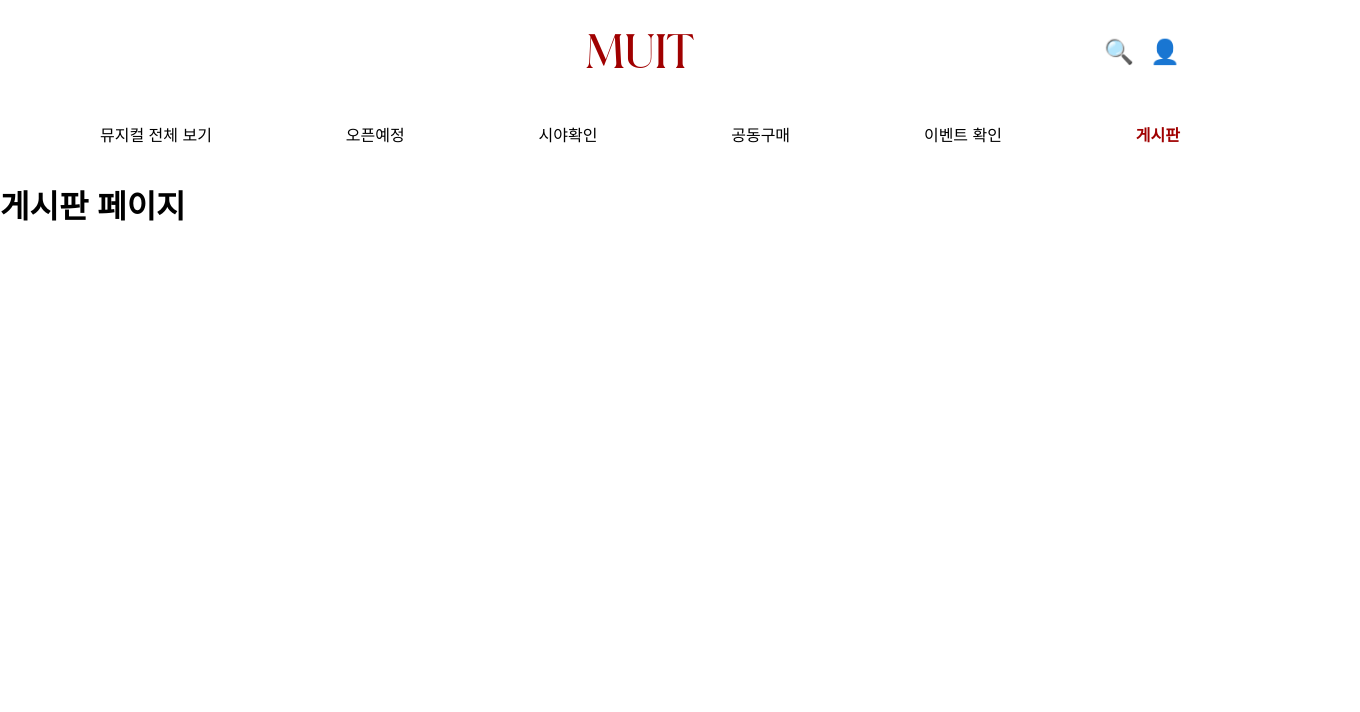
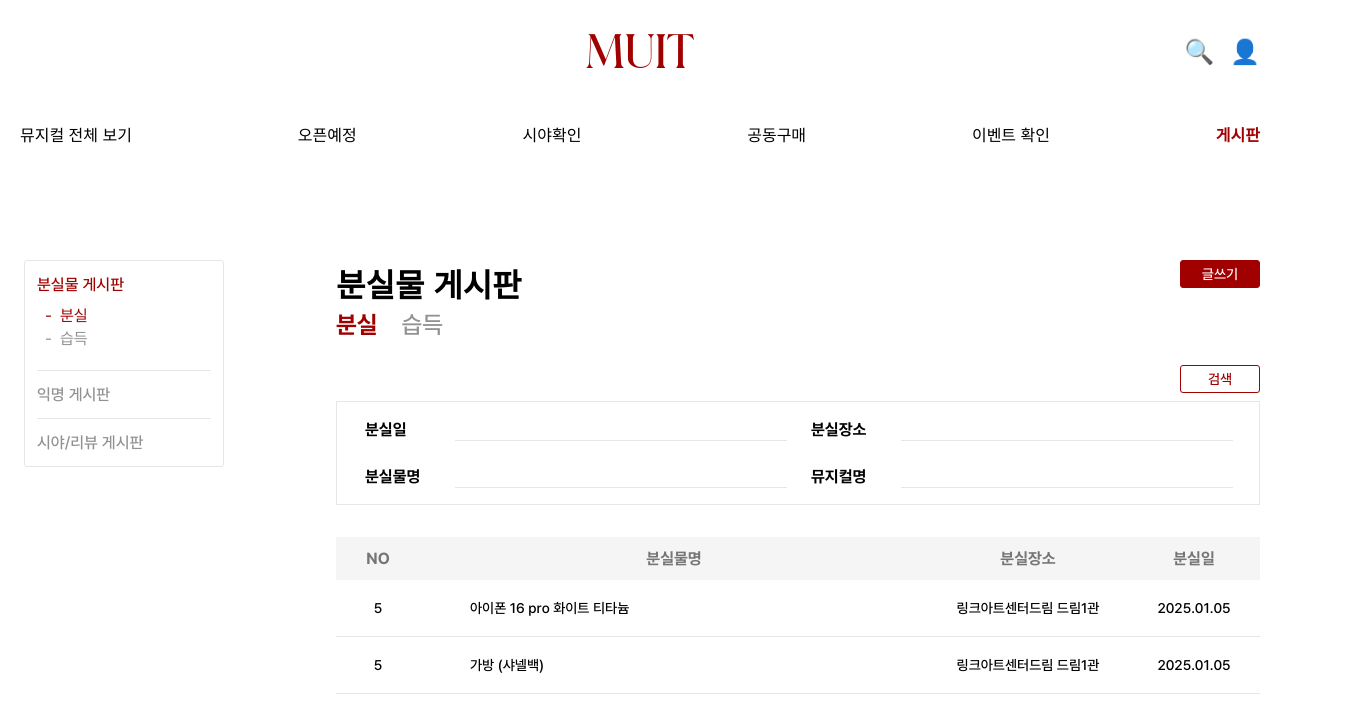
Before and after one commit to MUIT-UMC/Frontend, a React (Vite) app: page /board in a window 1280 px wide. Shown: the top 712 px of the page, 1360 px wide, since content can reach past the window. Built offline with nearby package versions, Linux system fonts and the light colour scheme.

Commit message:
[FEAT] 게시판 페이지 UI 구현 1
분실물 게시판 [분실] 페이지 UI 구현

```diff
--- /dev/null
+++ b/src/components/board/BoardMenu.jsx
@@ -0,0 +1,99 @@
+import React from "react";
+import { Link } from "react-router-dom";
+import styled from "styled-components";
+
+function BoardMenu() {
+  return (
+  <>
+    <MenuContainer>
+      <MenuGroup>
+          <MainMenu color='#A00000'>분실물 게시판</MainMenu>
+          <SubMenu>
+            <Li color='#A00000'>분실</Li>
+            <Li>습득</Li>
+          </SubMenu>
+        </MenuGroup>
+        <hr />
+        <MenuGroup>
+          <MainMenu>익명 게시판</MainMenu>
+        </MenuGroup>
+        <hr />
+        <MenuGroup>
+          <MainMenu>시야/리뷰 게시판</MainMenu>
+        </MenuGroup>
+      </MenuContainer>
+  </>
+  )
+}
+
+export default BoardMenu;
+
+const MenuContainer = styled.div`
+  display: flex;
+  width: 174px;
+  padding: 12px;
+  flex-direction: column;
+  align-items: flex-start;
+  gap: 12px;
+  border-radius: 3px;
+  border: 1px solid var(--Gray-outline, #E6E6E6);
+  background: none;
+
+  hr {
+  border: none;
+  border-top: 1px solid #E6E6E6; /* 가로선 생성 */
+  width: 100%; /* 부모 요소 너비에 맞춤 */
+  margin: 0px;
+}
+`;
+
+
+const MenuGroup = styled.div`
+  display: flex;
+  flex-direction: column;
+`;
+
+const MainMenu = styled.div`
+  color: ${(props) => props.color ? props.color : '#919191'};
+
+  /* Body-me */
+  font-family: Pretendard;
+  font-size: 16px;
+  font-style: normal;
+  font-weight: 500;
+   &:hover {
+      font-weight: 900;
+    }
+  `
+  ;
+
+const SubMenu = styled.ul`
+  list-style-type: none;
+  padding: 0px;
+  margin: 8px;
+
+  li {
+
+  }
+`;
+
+const Li = styled.li`
+  font-family: Pretendard;
+    font-size: 16px;
+    font-weight: normal;
+    color: ${(props) => props.color ? props.color : '#919191'};
+    cursor: pointer;
+     list-style: none; /* 기본 목록 스타일 제거 */
+
+    /* 대시 추가 */
+    &::before {
+      content: '-'; /* 대시(-) 추가 */
+      margin-right: 8px; /* 텍스트와 대시 간격 조절 */
+      color: ${(props) => props.color ? props.color : '#919191'}; /* 대시 색상 */
+    }
+
+    &:hover {
+      font-weight: 900;
+    }
+
+`
--- /dev/null
+++ b/src/components/board/LostItemSearchBar.jsx
@@ -0,0 +1,55 @@
+import React from "react";
+import { Link } from "react-router-dom";
+import styled from "styled-components";
+
+function LostItemSearchBar() {
+  return (
+  <>
+    <LostItemWrapper>
+      <SearchForm>
+      <div>분실일</div><Input /> <div>분실장소</div><Input />
+      </SearchForm>
+
+      <SearchForm>
+      <div>분실물명</div><Input /><div>뮤지컬명</div><Input />
+      </SearchForm>
+    </LostItemWrapper>
+  </>
+  )
+}
+
+export default LostItemSearchBar;
+
+const LostItemWrapper = styled.div`
+  display: flex;
+  flex-direction: column;
+  width: 866px;
+  justify-content: center;
+  gap: 24px;
+  flex-wrap: wrap;
+  border: 1px solid var(--Gray-outline, #E6E6E6);
+  padding: 16px 28px;
+`
+
+const SearchForm = styled.div`
+display: flex;
+flex-direction: row;
+div {
+  width: 90px;
+  color: #000;
+
+/* Body-bold */
+font-family: Pretendard;
+font-size: 16px;
+font-style: normal;
+font-weight: 700;
+line-height: normal;
+}
+`
+const Input = styled.input`
+  border: none;
+  border-bottom: 1px solid #E6E6E6;
+  width: 328px;
+stroke: var(--Gray-outline, #E6E6E6);
+margin-right: 24px;
+`
--- /dev/null
+++ b/src/components/board/PostList.jsx
@@ -0,0 +1,73 @@
+import React from "react";
+import { Link } from "react-router-dom";
+import styled from "styled-components";
+
+function PostList() {
+  return (
+  <>
+    <PostListWrapper>
+        <th>NO</th><th>분실물명</th><th>분실장소</th><th>분실일</th>
+        <tr>
+          <td width='64px'>5</td><td >아이폰 16 pro 화이트 티타늄</td><td width='180px'>링크아트센터드림 드림1관</td><td width="112px">2025.01.05</td>
+        </tr>
+        <tr>
+          <td width='64px'>5</td><td >가방 (샤넬백)</td><td width='180px'>링크아트센터드림 드림1관</td><td width="112px">2025.01.05</td>
+        </tr>
+    </PostListWrapper>
+  </>
+  )
+}
+
+export default PostList;
+
+const PostListWrapper = styled.table`
+  width: 100%;
+  border-collapse: collapse;
+  margin-top: 20px;
+  font-family: Pretendard, sans-serif;
+  text-align: center;
+  margin-top: 32px;
+
+  th, td {
+
+    padding: 10px;
+    width: ${(props) => props.width ? props.width : ""};
+
+  }
+
+  th {
+    background: #F5F5F5;
+    text-align: center;
+    color: #757575;
+
+    /* Body-bold */
+    font-family: Pretendard;
+    font-size: 16px;
+    font-style: normal;
+    font-weight: 700;
+    line-height: normal;
+
+  }
+  td:nth-child(2) {
+    text-align: left;
+    padding-left: 50px;
+  }
+  td {
+    color: #000;
+    border-bottom: 1px solid #E6E6E6;
+    padding-top: 18px;
+    padding-bottom: 18px;
+
+  /* Body-tiny-md */
+  font-family: Pretendard;
+  font-size: 14px;
+  font-style: normal;
+  font-weight: 500;
+  line-height: normal;
+  }
+
+  tbody tr:hover {
+    background-color: #f1f1f1;
+    cursor: pointer;
+  }
+`;
--- a/src/pages/Board.jsx
+++ b/src/pages/Board.jsx
@@ -1,12 +1,115 @@
 import React from "react";
-
+import styled from "styled-components";
+import BoardMenu from "../components/board/BoardMenu";
+import LostItemSearchBar from "../components/board/LostItemSearchBar";
+import PostList from "../components/board/PostList";
 function Board() {
   return (
-    <div>
-      <h1>게시판 페이지</h1>
+    <>
+      <BoardContainer>
+        <BoardMenuWrapper>
+        <BoardMenu />
+        </BoardMenuWrapper>
+        <BoardContent>
+          <BoardHeader>
+          <h1>분실물 게시판</h1><Button>글쓰기</Button>
+          </BoardHeader>
+          <SubMenu>
+            <div style={{color: '#A00000', fontWeight: '700'}}>분실</div>
+            <div>습득</div>
+          </SubMenu>
+          <ButtonWrapper>
+            <Button background='none' color='#A00000' marginBottom='8px'>검색</Button>
+          </ButtonWrapper>
+          <LostItemSearchBar />
+          <PostList />
+        </BoardContent>
+
       {/* 게시판 목록, 글쓰기, 글 상세 보기 등 구현 예정 */}
-    </div>
+    </BoardContainer>
+    </>
+
   );
 }
 
 export default Board;
+
+
+const BoardContainer = styled.div`
+  margin: 100px 104px;
+  display: grid;
+  grid-template-columns: auto 1fr; /* 첫 번째 컬럼은 자동 크기, 두 번째 컬럼은 남은 공간을 차지 */
+   grid-auto-rows: auto; /* 행 높이는 자동 크기 */
+  column-gap: 112px; /* 컬럼 간의 간격 설정 */
+`;
+
+const BoardMenuWrapper = styled.div`
+  align-self: start; /* 메뉴를 상단에 고정 (높이 늘어나지 않도록) */
+`;
+
+
+
+const BoardContent = styled.div`
+  width: 100%;
+`;
+
+const BoardHeader = styled.div`
+  display:flex;
+  flex-direction: row;
+  justify-content: space-between;
+  width: 100%;
+
+  h1 {
+    margin: 0;
+  }
+`;
+
+const Button = styled.button`
+ display: flex;
+    width: 80px;
+    height: 28px;
+    padding: 5px 14px;
+    justify-content: center;
+    align-items: center;
+    gap: 10px;
+    flex-shrink: 0;
+    border-radius: 3px;
+    background: ${(props) => props.background ? props.background :'#A00000'};
+    border: 1px solid var(--Muit-Red-main, #A00000);
+    margin: 0px;
+    margin-bottom: ${(props) => props.marginBottom? props.marginBottom : '0px' };
+
+    color: ${(props) => props.color ? props.color : '#FFF' };
+
+/* Body-tiny-md */
+font-family: Pretendard;
+font-size: 14px;
+font-style: normal;
+font-weight: 500;
+line-height: normal;
+
+`
+
+const ButtonWrapper = styled.div`
+  display: flex;
+  justify-content: flex-end;
+  flex-direction: row;
+  width: 100%;
+  padding: 0;
+  `
+const SubMenu = styled.div`
+display: flex;
+flex-direction: row;
+gap: 24px;
+margin-bottom: 24px;
+
+div {
+  color: ${(props) => props.color ? props.color : '#919191'};
+  /* Title-md */
+  font-family: Pretendard;
+  font-size: 24px;
+  font-style: normal;
+  font-weight: 500;
+  line-height: normal;
+}
+`
```
